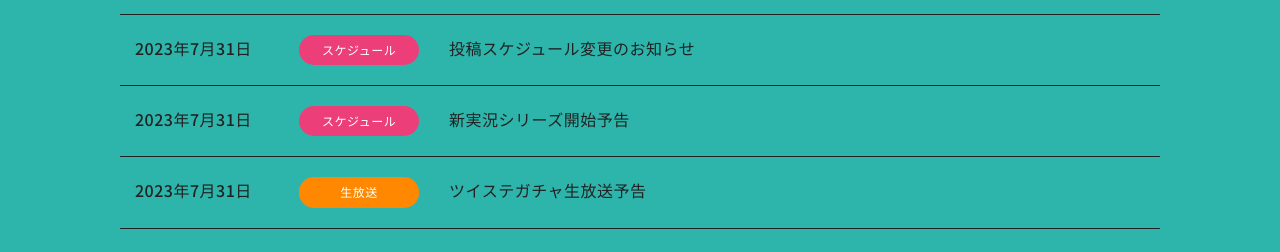
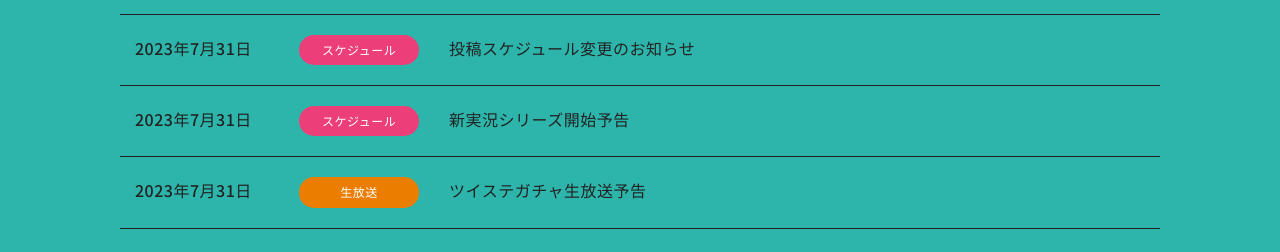
Before and after one commit to mikecat08/MikenukoGamesSite, a plain HTML site: page index.html in a window 1280 px wide. Shown: the part 700-952 px from the top of the page. Drawn offline with nearby package versions, Linux system fonts and the light colour scheme.

Commit message:
お知らせカテゴリラベルのオレンジ色を修正
やや暗めに変更して目がチカチカしないようにしました。

```diff
--- a/_variables.scss
+++ b/_variables.scss
@@ -16,7 +16,7 @@ $burger_shadow-color: rgba(247,115,221,0.8);
 $simple_shadow-color: rgba(0, 0, 0, 0.15);
 $blur_shadow-color: rgba(0, 0, 0, 0.4);
 $label_purple-color: #BD5FEB;
-$label_orange-color: #FF8800;
+$label_orange-color: #EB7D00;
 $label_blue-color: #4273F8;
 $label_pink-color: #F86EDB;
 $label_red-color: #EC3F7A;
```
Also changed, not shown: style.css.
